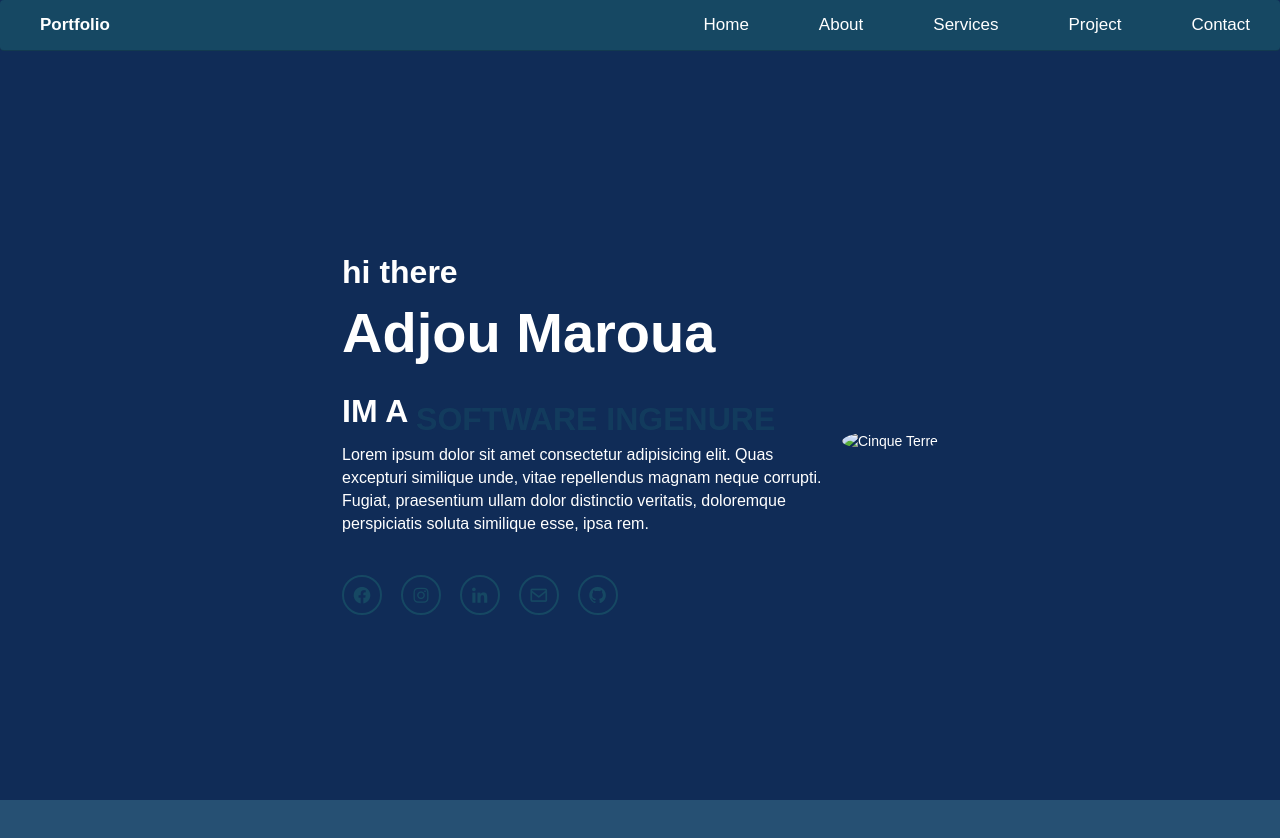
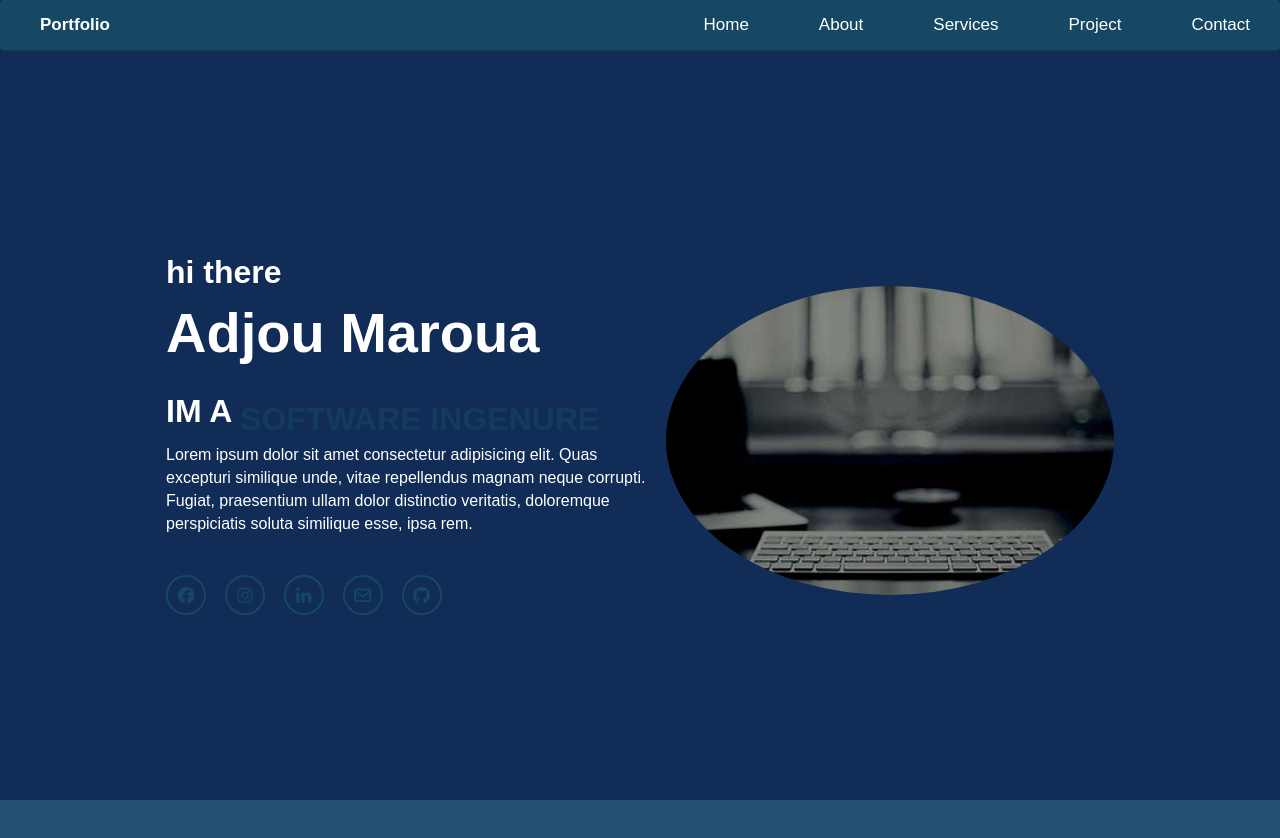
Before and after one commit to adjoumarwa/myPortfolio.github.io, a plain HTML site: page index.html in a window 1280 px wide. Shown: the top 838 px of the page. Drawn offline with nearby package versions, Linux system fonts and the light colour scheme; files whose address does not match are found by name.

Commit message:
Update index.html

```diff
--- a/index.html
+++ b/index.html
@@ -64,7 +64,7 @@
       </div>
     </div>
       <div class="home-img">
-        <img src="img/img2.jfif" class="img-circle" alt="Cinque Terre">
+        <img src="img2.jfif" class="img-circle" alt="Cinque Terre">
       </div>
 
   </section>
```
